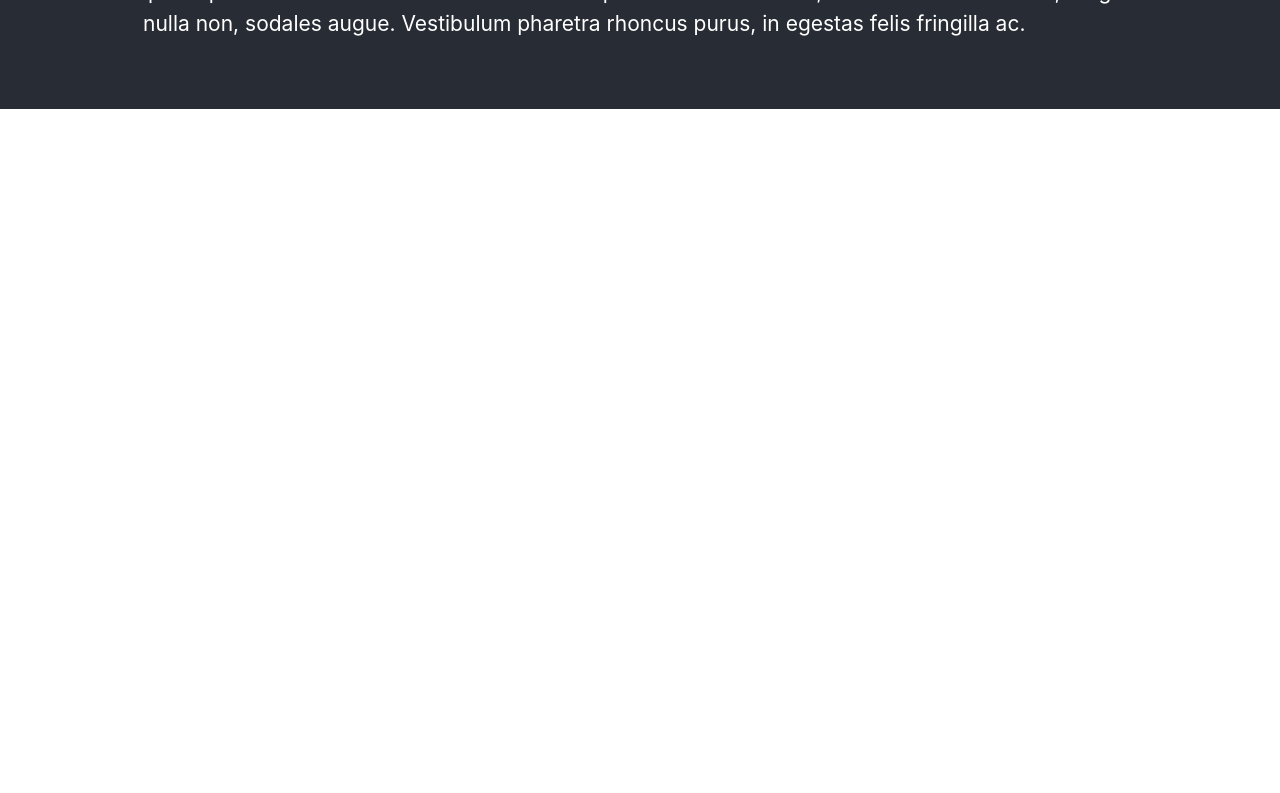
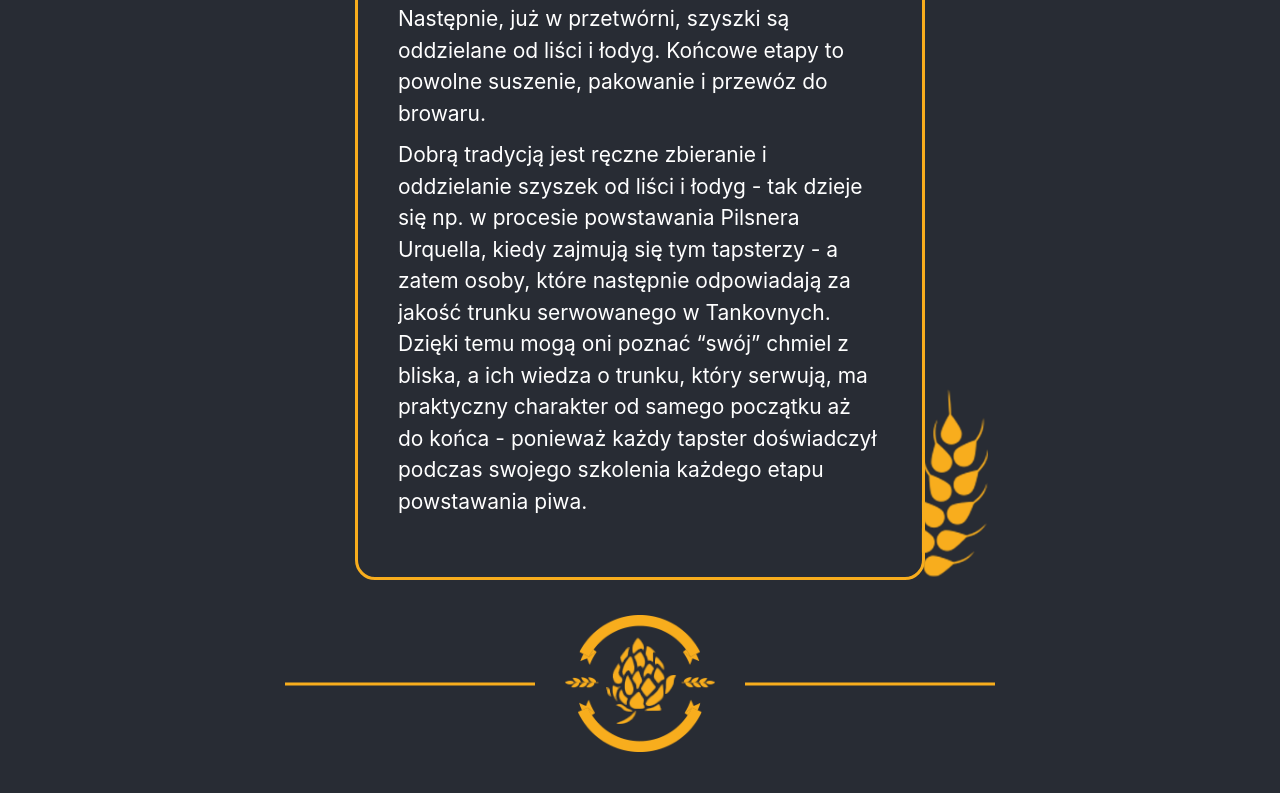
Before and after one commit to mbish0p/Portfolio, a React (Create React App) app: page /picker in a window 1280 px wide. Shown: the part 1480-2273 px from the top of the page. Before the commit the page ends 1589 px from the top, so only its background shows below. Built offline with nearby package versions, Linux system fonts and the light colour scheme.

Commit message:
Add styles for picker

```diff
--- a/src/components/picker/Picker.tsx
+++ b/src/components/picker/Picker.tsx
@@ -31,6 +31,7 @@ const Picker = () => {
         </p>
 
         <PickerComponent />
+        <div className="yellow--cone mb-12" />
 
         <p className="paragraph--component mb-8">
           Mauris dignissim ac libero eu ultricies. Nunc eget fringilla magna,
--- a/src/components/picker/PickerComponent.tsx
+++ b/src/components/picker/PickerComponent.tsx
@@ -46,7 +46,7 @@ const PickerComponent = () => {
   };
 
   return (
-    <div className="picker--wrapper">
+    <div className="component--wrapper">
       <div className="picker--nav">
         <div className="button--wrapper">
           <div
@@ -77,10 +77,12 @@ const PickerComponent = () => {
           (styles, item) =>
             item && (
               <animated.div style={styles}>
-                <h4 className="-big text-center mb-8">Woda</h4>
+                <h4 className="paragraph--component -big text-center mb-8">
+                  Woda
+                </h4>
                 <div ref={ref} className="ingredient--container">
                   <div className="content">
-                    <p className="info--description -normal mb-4">
+                    <p className="paragraph--component mb-4">
                       Od czystości i stopnia twardości wody zależy smak i
                       klarowność piwa. Kultowe czeskie piwo Pilsner Urquell
                       warzy się tradycyjnie na bardzo miękkiej wodzie, zaś
@@ -95,10 +97,12 @@ const PickerComponent = () => {
           (styles, item) =>
             item && (
               <animated.div style={styles}>
-                <h4 className="-big text-center mb-8">SŁÓD</h4>
+                <h4 className="paragraph--component -big text-center mb-8">
+                  SŁÓD
+                </h4>
                 <div ref={ref} className="ingredient--container">
                   <div className="content">
-                    <p className="info--description -normal mb-4">
+                    <p className="paragraph--component mb-4">
                       Słód powstaje z ziaren zbóż - najczęściej z jęczmienia,
                       jednak zdarzają się także piwa powstałe na bazie pszenicy,
                       kukurydzy, żyta, owsa, prosa, a nawet ryżu. Ziarna
@@ -108,7 +112,7 @@ const PickerComponent = () => {
                       decyduje o charakterze i stylu piwa, które powstanie na
                       końcu.
                     </p>
-                    <p className="info--description -normal mb-4">
+                    <p className="paragraph--component mb-4">
                       Kolor i smak gotowego słodu zależy nie tylko od ziarna,
                       jego rodzaju i jakości, ale też od metody suszenia. Groll,
                       twórca kultowego czeskiego Pilsnera, jako pierwszy uzyskał
@@ -119,7 +123,7 @@ const PickerComponent = () => {
                       dymny, czasem wędzony posmak. Suszenie ziaren gorącym
                       powietrzem wydobywa ich czystą słodycz.
                     </p>
-                    <p className="info--description -normal mb-4">
+                    <p className="paragraph--component mb-4">
                       Jednak jakość piwa zaczyna się jeszcze wcześniej: ważne są
                       warunki do uprawy zboża. Morawy, obszar leżący w
                       południowo-wschodnich Czechach, nie przypadkowo znane są
@@ -136,10 +140,12 @@ const PickerComponent = () => {
           (styles, item) =>
             item && (
               <animated.div style={styles}>
-                <h4 className="-big text-center mb-8">Chmiel</h4>
+                <h4 className="paragraph--component -big text-center mb-8">
+                  Chmiel
+                </h4>
                 <div ref={ref} className="ingredient--container">
                   <div className="content">
-                    <p className="info--description -normal mb-4">
+                    <p className="paragraph--component mb-4">
                       Szyszki chmielu, a dokładniej zawarte w nich kwasy i
                       oleje, nadają piwu aromat, smak i gorycz. Chmiel jest jak
                       przyprawa, od której w dużym stopniu zależą dokładne cechy
@@ -151,7 +157,7 @@ const PickerComponent = () => {
                       trzykrotnie, dzięki czemu nadaje piwu nie tylko
                       charakterystyczną goryczkę, ale też głęboki aromat.
                     </p>
-                    <p className="info--description -normal mb-4">
+                    <p className="paragraph--component mb-4">
                       Twórcy najlepszych piw dokładnie wybierają miejsce, w
                       którym uprawia się chmiel, i jego odmianę. Kiedy chmiel
                       dojrzeje, kombajny objeżdżają pola, zbierając go do
@@ -159,7 +165,7 @@ const PickerComponent = () => {
                       oddzielane od liści i łodyg. Końcowe etapy to powolne
                       suszenie, pakowanie i przewóz do browaru.
                     </p>
-                    <p className="info--description -normal mb-4">
+                    <p className="paragraph--component mb-4">
                       Dobrą tradycją jest ręczne zbieranie i oddzielanie szyszek
                       od liści i łodyg - tak dzieje się np. w procesie
                       powstawania Pilsnera Urquella, kiedy zajmują się tym
@@ -179,10 +185,12 @@ const PickerComponent = () => {
           (styles, item) =>
             item && (
               <animated.div style={styles}>
-                <h4 className="-big text-center mb-8">DROŻDŻE</h4>
+                <h4 className="paragraph--component -big text-center mb-8">
+                  DROŻDŻE
+                </h4>
                 <div ref={ref} className="ingredient--container">
                   <div className="content">
-                    <p className="info--description -normal mb-4">
+                    <p className="paragraph--component mb-4">
                       Są używane do fermentacji piwa, a zatem dodawane w
                       końcowym etapie procesu piwowarstwa. Wyróżnia się drożdże
                       dolnej i górnej fermentacji. Piwa powstałe z
--- a/src/styles/components/picker/Picker.scss
+++ b/src/styles/components/picker/Picker.scss
@@ -1,7 +1,11 @@
 .picker--wrapper {
   background: #282c34;
+  overflow: hidden;
   padding: 5rem 0;
-  overflow-x: hidden;
+}
+
+.component--wrapper {
+  padding: 5rem 0 4rem 0;
 }
 
 .picker--nav {
@@ -111,6 +115,62 @@
   }
 }
 
+.yellow--cone {
+  background-image: url("../../../images/picker/yellow-cone.png");
+  background-position: center;
+  background-size: contain;
+  background-repeat: no-repeat;
+  width: 150px;
+  height: 150px;
+  margin-left: auto;
+  margin-right: auto;
+  position: relative;
+
+  @screen sm {
+    &::before {
+      content: "";
+      width: 100px;
+      height: 3px;
+      background-color: #f8ad1d;
+      position: absolute;
+      left: 120%;
+      top: 50%;
+      transform: translateY(-50%);
+    }
+
+    &::after {
+      content: "";
+      width: 100px;
+      height: 3px;
+      background-color: #f8ad1d;
+      position: absolute;
+      right: 120%;
+      top: 50%;
+      transform: translateY(-50%);
+    }
+  }
+
+  @screen md {
+    &::before {
+      width: 200px;
+    }
+
+    &::after {
+      width: 200px;
+    }
+  }
+
+  @screen lg {
+    &::before {
+      width: 250px;
+    }
+
+    &::after {
+      width: 250px;
+    }
+  }
+}
+
 .ingredient--container {
   margin: 0 1.5rem;
   padding: 3rem 2rem;
```
Also changed, not shown: src/images/picker/yellow-cone.png (added).
